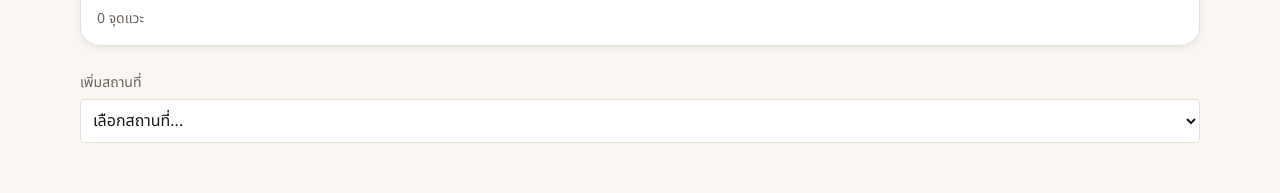
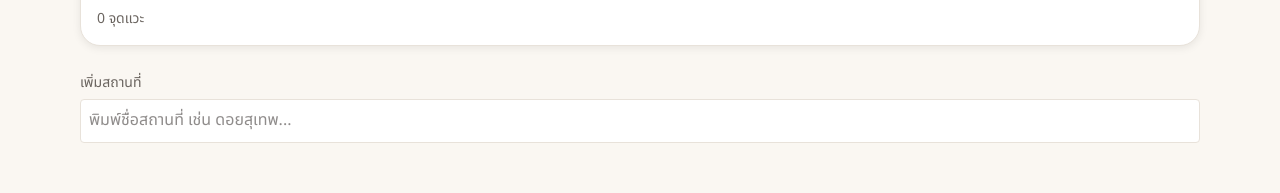
Before and after one commit to fairyanimegame-sudo/ChiangMai-Travel, a Next.js app: page /planner in a window 1280 px wide. Shown: the part 292-485 px from the top of the page. Built offline with nearby package versions, Linux system fonts and the light colour scheme.

Commit message:
Feature/planner (#26)
* feat: add trip planner

* feat: change from drop down to search field and change button from copy link to open map

```diff
--- /dev/null
+++ b/src/components/planner/AddPlaceSearch.tsx
@@ -0,0 +1,119 @@
+"use client";
+
+import { useId, useMemo, useRef, useState } from "react";
+import type { Place } from "@/types/place";
+
+type AddPlaceSearchProps = {
+  available: Place[];
+  onAdd: (id: string) => void;
+};
+
+export default function AddPlaceSearch({ available, onAdd }: AddPlaceSearchProps) {
+  const listId = useId();
+  const inputRef = useRef<HTMLInputElement>(null);
+  const [query, setQuery] = useState("");
+  const [open, setOpen] = useState(false);
+  const [activeIndex, setActiveIndex] = useState(0);
+
+  const results = useMemo(() => {
+    const q = query.trim().toLowerCase();
+    return q
+      ? available.filter(
+          (p) => p.name.toLowerCase().includes(q) || p.category.toLowerCase().includes(q),
+        )
+      : available;
+  }, [available, query]);
+
+  const safeIndex = Math.min(activeIndex, Math.max(results.length - 1, 0));
+  const isEmpty = available.length === 0;
+
+  const select = (place: Place) => {
+    onAdd(place.id);
+    setQuery("");
+    setActiveIndex(0);
+    setOpen(false);
+    inputRef.current?.focus();
+  };
+
+  const handleKeyDown = (e: React.KeyboardEvent<HTMLInputElement>) => {
+    if (e.key === "ArrowDown") {
+      e.preventDefault();
+      setOpen(true);
+      setActiveIndex(Math.min(safeIndex + 1, results.length - 1));
+    } else if (e.key === "ArrowUp") {
+      e.preventDefault();
+      setActiveIndex(Math.max(safeIndex - 1, 0));
+    } else if (e.key === "Enter" && open && results[safeIndex]) {
+      e.preventDefault();
+      select(results[safeIndex]);
+    } else if (e.key === "Escape") {
+      setOpen(false);
+    }
+  };
+
+  return (
+    <div className="relative">
+      <label htmlFor="add-place" className="text-sm text-[color:var(--color-muted)]">
+        เพิ่มสถานที่
+      </label>
+      <input
+        ref={inputRef}
+        id="add-place"
+        type="text"
+        role="combobox"
+        aria-expanded={open}
+        aria-controls={listId}
+        aria-autocomplete="list"
+        aria-activedescendant={open && results[safeIndex] ? `${listId}-${safeIndex}` : undefined}
+        autoComplete="off"
+        disabled={isEmpty}
+        value={query}
+        placeholder={isEmpty ? "เพิ่มครบทุกแห่งแล้ว" : "พิมพ์ชื่อสถานที่ เช่น ดอยสุเทพ..."}
+        onChange={(e) => {
+          setQuery(e.target.value);
+          setActiveIndex(0);
+          setOpen(true);
+        }}
+        onFocus={() => setOpen(true)}
+        onBlur={() => setOpen(false)}
+        onKeyDown={handleKeyDown}
+        className="mt-[var(--space-1)] w-full rounded border border-[color:var(--color-border)] bg-[var(--color-surface)] p-[var(--space-2)] disabled:opacity-60"
+      />
+
+      {open && !isEmpty && (
+        <ul
+          id={listId}
+          role="listbox"
+          onMouseDown={(e) => e.preventDefault()}
+          className="absolute z-20 mt-[var(--space-1)] max-h-72 w-full overflow-y-auto rounded-[var(--radius-md)] border border-[color:var(--color-border)] bg-[var(--color-surface)] [box-shadow:var(--shadow-card)]"
+        >
+          {results.length === 0 ? (
+            <li className="p-[var(--space-3)] text-sm text-[color:var(--color-muted)]">
+              ไม่พบสถานที่ที่ตรงกับ “{query}”
+            </li>
+          ) : (
+            results.map((place, i) => (
+              <li
+                key={place.id}
+                id={`${listId}-${i}`}
+                ref={(el) => {
+                  if (el && i === safeIndex) el.scrollIntoView({ block: "nearest" });
+                }}
+                role="option"
+                aria-selected={i === safeIndex}
+                onClick={() => select(place)}
+                onMouseEnter={() => setActiveIndex(i)}
+                className={`cursor-pointer px-[var(--space-3)] py-[var(--space-2)] ${
+                  i === safeIndex ? "bg-[var(--color-primary-soft)]" : ""
+                }`}
+              >
+                <p className="font-medium">{place.name}</p>
+                <p className="text-xs text-[color:var(--color-muted)]">{place.category}</p>
+              </li>
+            ))
+          )}
+        </ul>
+      )}
+    </div>
+  );
+}
--- a/src/components/planner/PlannerClient.tsx
+++ b/src/components/planner/PlannerClient.tsx
@@ -1,14 +1,15 @@
 "use client";
 
-import { useEffect, useState } from "react";
+import { useEffect } from "react";
 import EmptyState from "@/components/shared/EmptyState";
 import { places } from "@/data/places";
 import { trips } from "@/data/trips";
 import { useLocalStorage } from "@/lib/useLocalStorage";
 import type { Place } from "@/types/place";
-import AddPlaceSelect from "./AddPlaceSelect";
+import AddPlaceSearch from "./AddPlaceSearch";
 import PlanSummary from "./PlanSummary";
 import PlannerList from "./PlannerList";
+import StartTripButton from "./StartTripButton";
 
 type PlannerClientProps = {
   initialPlaceIds: string[];
@@ -23,7 +24,6 @@ export default function PlannerClient({ initialPlaceIds, tripId }: PlannerClient
     EMPTY_PLAN,
   );
   const [planName, setPlanName] = useLocalStorage<string>("planner-name", "");
-  const [copied, setCopied] = useState(false);
 
   useEffect(() => {
     if (initialPlaceIds.length > 0) {
@@ -51,18 +51,6 @@ export default function PlannerClient({ initialPlaceIds, tripId }: PlannerClient
     setPlanIds(next);
   };
 
-  const handleCopyLink = async () => {
-    const params = new URLSearchParams({ places: planIds.join(",") });
-    const url = `${window.location.origin}/planner?${params.toString()}`;
-    try {
-      await navigator.clipboard.writeText(url);
-      setCopied(true);
-      setTimeout(() => setCopied(false), 2000);
-    } catch {
-      setCopied(false);
-    }
-  };
-
   if (!isLoaded) {
     return (
       <p className="container py-[var(--space-8)] text-[color:var(--color-muted)]">
@@ -80,7 +68,7 @@ export default function PlannerClient({ initialPlaceIds, tripId }: PlannerClient
         tripTitle={trip?.title}
       />
 
-      <AddPlaceSelect available={available} onAdd={handleAdd} />
+      <AddPlaceSearch available={available} onAdd={handleAdd} />
 
       {selected.length === 0 ? (
         <EmptyState
@@ -93,14 +81,8 @@ export default function PlannerClient({ initialPlaceIds, tripId }: PlannerClient
       ) : (
         <>
           <PlannerList items={selected} onMove={handleMove} onRemove={handleRemove} />
-          <div className="flex flex-wrap gap-[var(--space-3)]">
-            <button
-              type="button"
-              onClick={handleCopyLink}
-              className="rounded-[var(--radius-full)] bg-[var(--color-primary)] px-[var(--space-6)] py-[var(--space-2)] font-medium text-white hover:bg-[var(--color-primary-dark)]"
-            >
-              {copied ? "คัดลอกแล้ว ✓" : "คัดลอกลิงก์แผน"}
-            </button>
+          <div className="flex flex-wrap items-start gap-[var(--space-3)]">
+            <StartTripButton places={selected} />
             <button
               type="button"
               onClick={() => setPlanIds([])}
--- /dev/null
+++ b/src/components/planner/StartTripButton.tsx
@@ -0,0 +1,49 @@
+import type { Place } from "@/types/place";
+
+type StartTripButtonProps = {
+  places: Place[];
+};
+
+const MAX_STOPS = 10;
+
+function buildDirectionsUrl(places: Place[]): string {
+  const stops = places.slice(0, MAX_STOPS);
+  const destination = stops[stops.length - 1];
+  const waypoints = stops.slice(0, -1);
+
+  const params = new URLSearchParams({
+    api: "1",
+    destination: `${destination.lat},${destination.lng}`,
+    travelmode: "driving",
+    dir_action: "navigate",
+  });
+
+  if (waypoints.length > 0) {
+    params.set("waypoints", waypoints.map((p) => `${p.lat},${p.lng}`).join("|"));
+  }
+
+  return `https://www.google.com/maps/dir/?${params.toString()}`;
+}
+
+export default function StartTripButton({ places }: StartTripButtonProps) {
+  if (places.length === 0) return null;
+
+  return (
+    <div className="grid gap-[var(--space-2)]">
+      <a
+        href={buildDirectionsUrl(places)}
+        target="_blank"
+        rel="noopener noreferrer"
+        className="inline-flex w-fit items-center gap-[var(--space-2)] rounded-[var(--radius-full)] bg-[var(--color-primary)] px-[var(--space-6)] py-[var(--space-2)] font-medium text-white hover:bg-[var(--color-primary-dark)]"
+      >
+        <span aria-hidden="true">🧭</span>
+        เริ่มนำทาง
+      </a>
+      {places.length > MAX_STOPS && (
+        <p className="text-sm text-[color:var(--color-muted)]">
+          Google Maps รองรับสูงสุด {MAX_STOPS} จุด ระบบจะนำทางเฉพาะ {MAX_STOPS} จุดแรกของแผน
+        </p>
+      )}
+    </div>
+  );
+}
```
